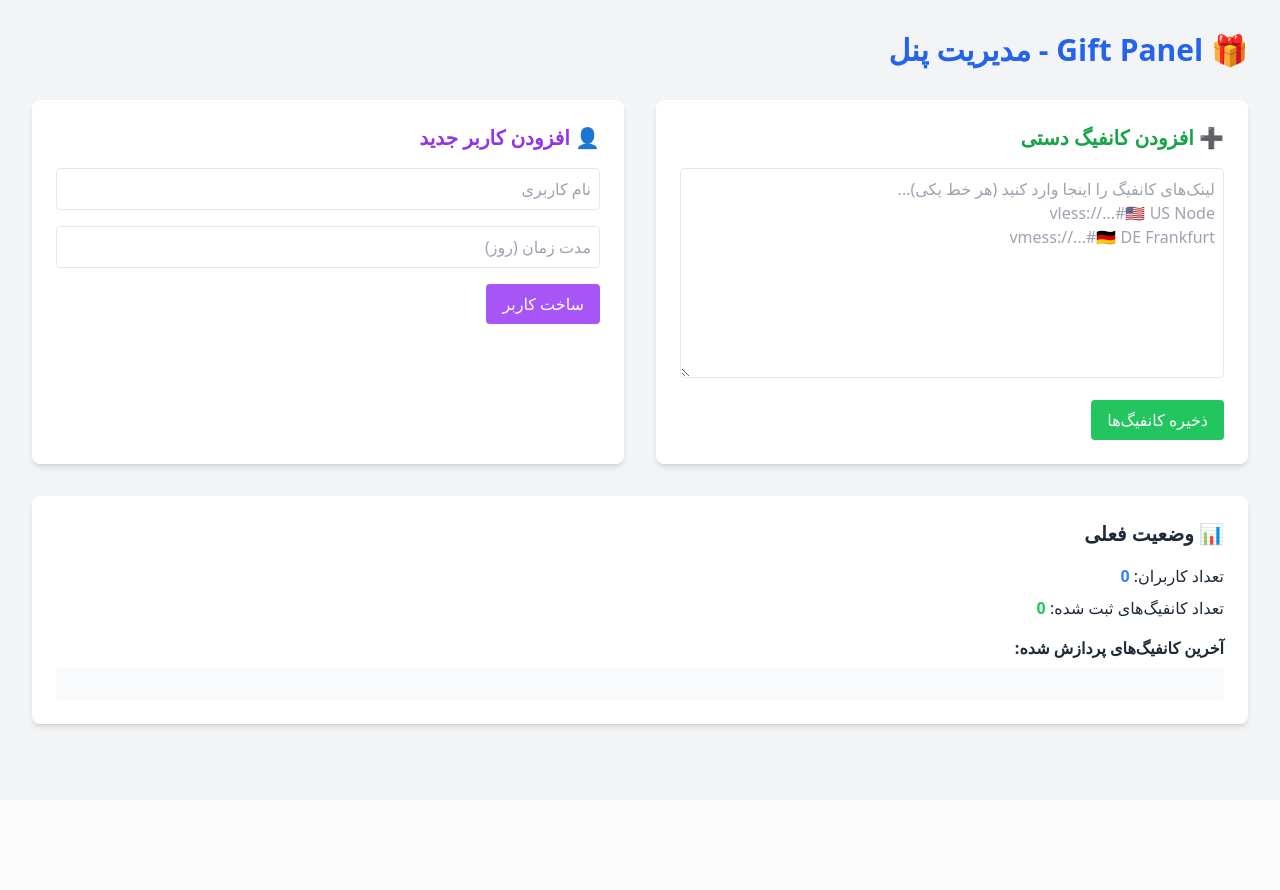
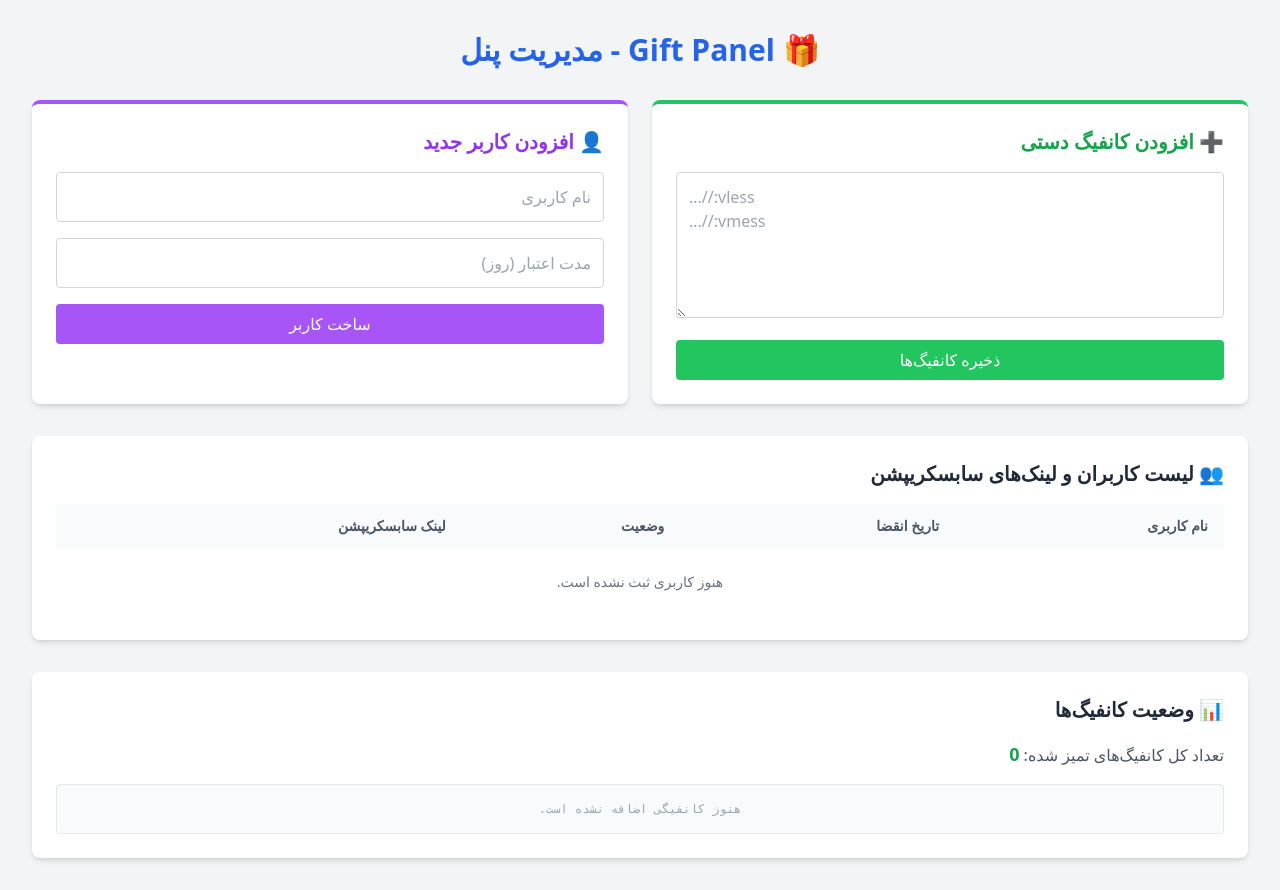
Before and after one commit to asd1asd00000/conf-to-sub, a FastAPI app: page /admin/ in a window 1280 px wide. Before the commit the page ends 730 px from the top, so only its background shows below. Run offline with FastAPI, Linux system fonts and the light colour scheme; some libraries are stand-ins or nearby versions.

Commit message:
Update dashboard.html

```diff
--- a/app/templates/dashboard.html
+++ b/app/templates/dashboard.html
@@ -2,51 +2,93 @@
 <html lang="fa" dir="rtl">
 <head>
     <meta charset="UTF-8">
+    <meta name="viewport" content="width=device-width, initial-scale=1.0">
     <title>Gift Panel - داشبورد</title>
     <script src="https://cdn.tailwindcss.com"></script>
 </head>
 <body class="bg-gray-100 text-gray-800 font-sans">
+    <div class="container mx-auto p-4 md:p-8">
+        <h1 class="text-3xl font-bold text-blue-600 mb-8 text-center">🎁 Gift Panel - مدیریت پنل</h1>
 
-    <div class="container mx-auto p-8">
-        <h1 class="text-3xl font-bold text-blue-600 mb-8">🎁 Gift Panel - مدیریت پنل</h1>
-
-        <div class="grid grid-cols-1 md:grid-cols-2 gap-8">
-
+        <div class="grid grid-cols-1 md:grid-cols-2 gap-6 mb-8">
             <!-- فرم افزودن کانفیگ -->
-            <div class="bg-white p-6 rounded-lg shadow-md">
+            <div class="bg-white p-6 rounded-lg shadow-md border-t-4 border-green-500">
                 <h2 class="text-xl font-semibold mb-4 text-green-600">➕ افزودن کانفیگ دستی</h2>
                 <form action="/admin/add-config" method="POST">
-                    <textarea name="raw_text" rows="8" class="w-full p-2 border rounded mb-4"
-                              placeholder="لینک‌های کانفیگ را اینجا وارد کنید (هر خط یکی)...&#10;vless://...#🇺🇸 US Node&#10;vmess://...#🇩🇪 DE Frankfurt"></textarea>
-                    <button type="submit" class="bg-green-500 text-white px-4 py-2 rounded hover:bg-green-600">ذخیره کانفیگ‌ها</button>
+                    <textarea name="raw_text" rows="5" class="w-full p-3 border border-gray-300 rounded mb-4 focus:ring-2 focus:ring-green-500 focus:outline-none text-left dir-ltr"
+                              placeholder="vless://...&#10;vmess://..."></textarea>
+                    <button type="submit" class="w-full bg-green-500 text-white px-4 py-2 rounded hover:bg-green-600 transition">ذخیره کانفیگ‌ها</button>
                 </form>
             </div>
 
             <!-- فرم افزودن کاربر -->
-            <div class="bg-white p-6 rounded-lg shadow-md">
+            <div class="bg-white p-6 rounded-lg shadow-md border-t-4 border-purple-500">
                 <h2 class="text-xl font-semibold mb-4 text-purple-600">👤 افزودن کاربر جدید</h2>
                 <form action="/admin/add-user" method="POST">
-                    <input type="text" name="username" placeholder="نام کاربری" class="w-full p-2 border rounded mb-4" required>
-                    <input type="number" name="days" placeholder="مدت زمان (روز)" class="w-full p-2 border rounded mb-4" required>
-                    <button type="submit" class="bg-purple-500 text-white px-4 py-2 rounded hover:bg-purple-600">ساخت کاربر</button>
+                    <input type="text" name="username" placeholder="نام کاربری" class="w-full p-3 border border-gray-300 rounded mb-4 focus:ring-2 focus:ring-purple-500 focus:outline-none" required>
+                    <input type="number" name="days" placeholder="مدت اعتبار (روز)" class="w-full p-3 border border-gray-300 rounded mb-4 focus:ring-2 focus:ring-purple-500 focus:outline-none" required>
+                    <button type="submit" class="w-full bg-purple-500 text-white px-4 py-2 rounded hover:bg-purple-600 transition">ساخت کاربر</button>
                 </form>
             </div>
         </div>
 
-        <!-- لیست کاربران و کانفیگ‌ها -->
-        <div class="mt-8 bg-white p-6 rounded-lg shadow-md">
-            <h2 class="text-xl font-semibold mb-4">📊 وضعیت فعلی</h2>
-            <p class="mb-2">تعداد کاربران: <span class="font-bold text-blue-500">{{ users|length }}</span></p>
-            <p>تعداد کانفیگ‌های ثبت شده: <span class="font-bold text-green-500">{{ configs|length }}</span></p>
+        <!-- جدول کاربران و لینک‌های سابسکریپشن -->
+        <div class="bg-white p-6 rounded-lg shadow-md mb-8">
+            <h2 class="text-xl font-semibold mb-4 flex items-center gap-2">
+                👥 لیست کاربران و لینک‌های سابسکریپشن
+            </h2>
+            <div class="overflow-x-auto">
+                <table class="w-full text-sm text-right">
+                    <thead class="bg-gray-50 text-gray-600 uppercase">
+                        <tr>
+                            <th class="px-4 py-3">نام کاربری</th>
+                            <th class="px-4 py-3">تاریخ انقضا</th>
+                            <th class="px-4 py-3">وضعیت</th>
+                            <th class="px-4 py-3">لینک سابسکریپشن</th>
+                        </tr>
+                    </thead>
+                    <tbody class="divide-y divide-gray-200">
+                        {% for user in users %}
+                        <tr class="hover:bg-gray-50">
+                            <td class="px-4 py-3 font-medium">{{ user.username }}</td>
+                            <td class="px-4 py-3 text-gray-600">{{ user.expire_date.strftime('%Y-%m-%d') }}</td>
+                            <td class="px-4 py-3">
+                                {% if user.expire_date > now() and user.is_active %}
+                                    <span class="bg-green-100 text-green-800 px-2 py-1 rounded-full text-xs">فعال</span>
+                                {% else %}
+                                    <span class="bg-red-100 text-red-800 px-2 py-1 rounded-full text-xs">منقضی</span>
+                                {% endif %}
+                            </td>
+                            <td class="px-4 py-3">
+                                <div class="flex items-center gap-2">
+                                    <input type="text" readonly value="http://{{ request.url.hostname }}:{{ request.url.port }}/sub/{{ user.sub_uuid }}"
+                                           class="bg-gray-100 border border-gray-300 text-gray-600 text-xs rounded p-2 w-full dir-ltr text-left">
+                                    <button onclick="navigator.clipboard.writeText('http://{{ request.url.hostname }}:{{ request.url.port }}/sub/{{ user.sub_uuid }}')"
+                                            class="bg-blue-500 text-white p-2 rounded hover:bg-blue-600" title="کپی لینک">📋</button>
+                                </div>
+                            </td>
+                        </tr>
+                        {% else %}
+                        <tr>
+                            <td colspan="4" class="px-4 py-6 text-center text-gray-500">هنوز کاربری ثبت نشده است.</td>
+                        </tr>
+                        {% endfor %}
+                    </tbody>
+                </table>
+            </div>
+        </div>
 
-            <div class="mt-4">
-                <h3 class="font-semibold mb-2">آخرین کانفیگ‌های پردازش شده:</h3>
-                <ul class="bg-gray-50 p-4 rounded max-h-40 overflow-y-auto text-sm font-mono">
-                    {% for config in configs[-5:] %}
-                        <li class="mb-1 text-gray-700">✅ {{ config.remark }}</li>
-                    {% endfor %}
-                </ul>
-            </div>
+        <!-- وضعیت کانفیگ‌ها -->
+        <div class="bg-white p-6 rounded-lg shadow-md">
+            <h2 class="text-xl font-semibold mb-4">📊 وضعیت کانفیگ‌ها</h2>
+            <p class="mb-4 text-gray-600">تعداد کل کانفیگ‌های تمیز شده: <span class="font-bold text-green-600 text-lg">{{ configs|length }}</span></p>
+            <ul class="bg-gray-50 p-4 rounded max-h-48 overflow-y-auto text-xs font-mono border border-gray-200 dir-ltr text-left">
+                {% for config in configs[-10:] %}
+                    <li class="mb-1 text-gray-700 border-b border-gray-200 pb-1 last:border-0 text-ellipsis overflow-hidden whitespace-nowrap">✅ {{ config.remark }}</li>
+                {% else %}
+                    <li class="text-gray-400 text-center">هنوز کانفیگی اضافه نشده است.</li>
+                {% endfor %}
+            </ul>
         </div>
     </div>
 </body>
```
